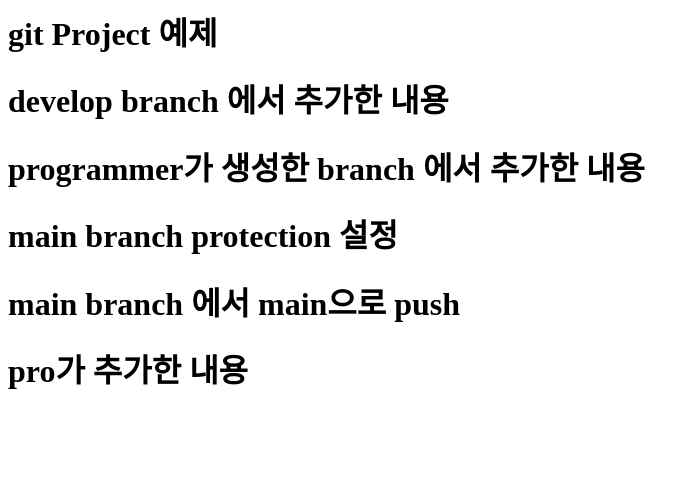
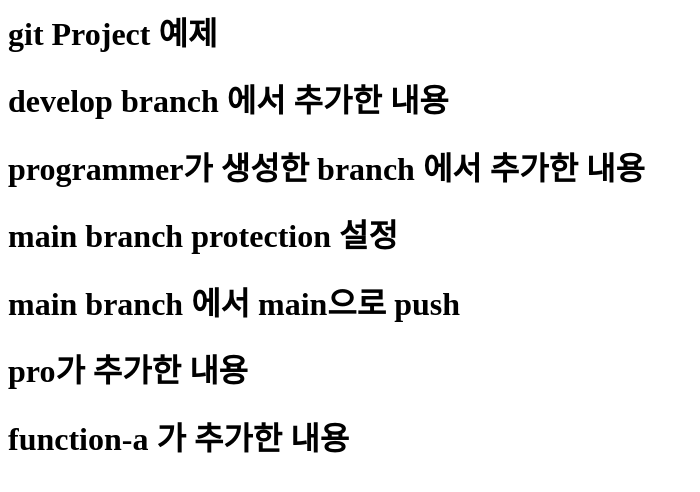
Before and after one commit to juhyun4910/git_project_OSS, a plain HTML site: page index.html in a window 1280 px wide. Shown: the whole page, without its empty margins (0-700 px from the left). Drawn offline with Linux system fonts and the light colour scheme.

Commit message:
function-a commit

```diff
--- a/index.html
+++ b/index.html
@@ -10,5 +10,6 @@
         <h1>main branch protection 설정</h1>
         <h1>main branch 에서 main으로 push</h1>
         <h1>pro가 추가한 내용</h1>
+        <h1>function-a 가 추가한 내용</h1>
     </body>
 </html>
```
